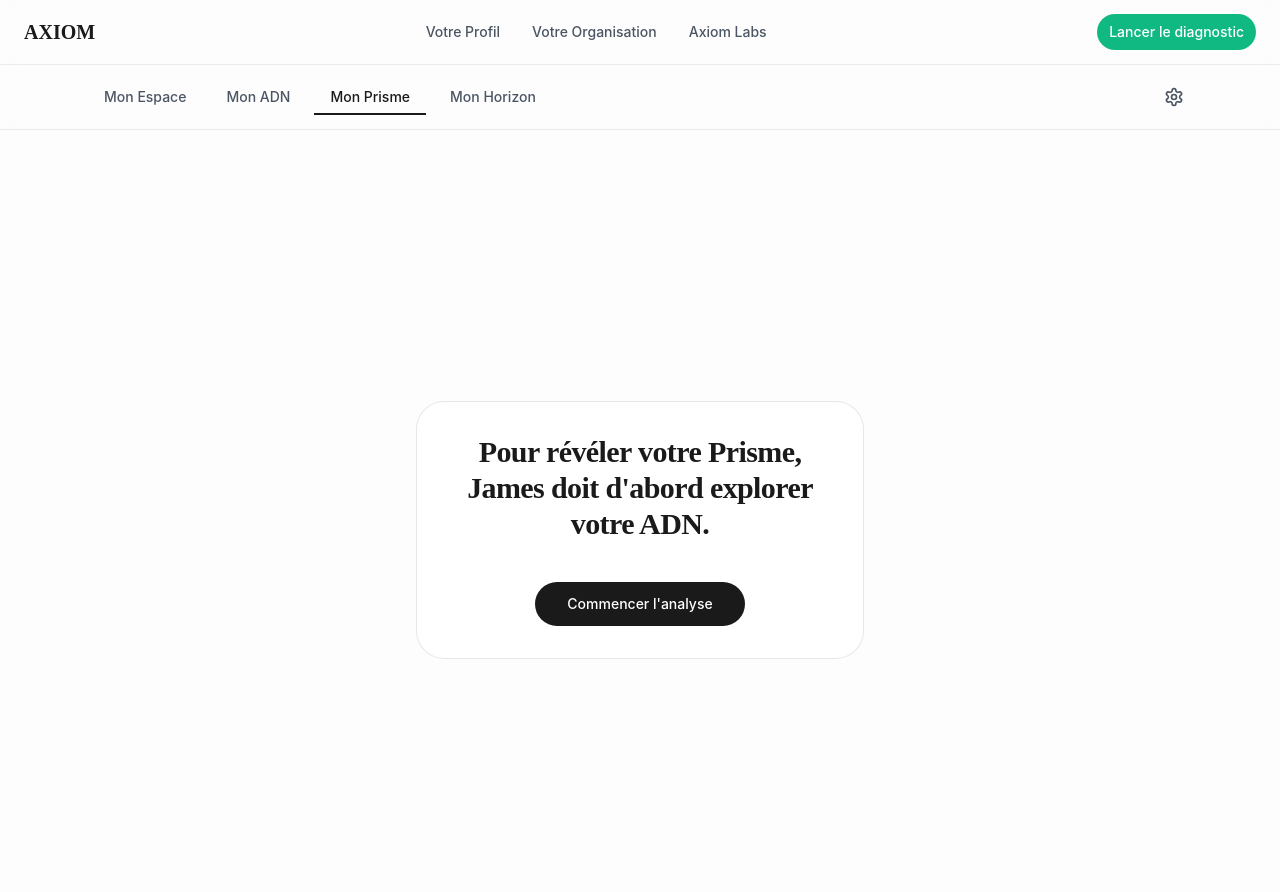
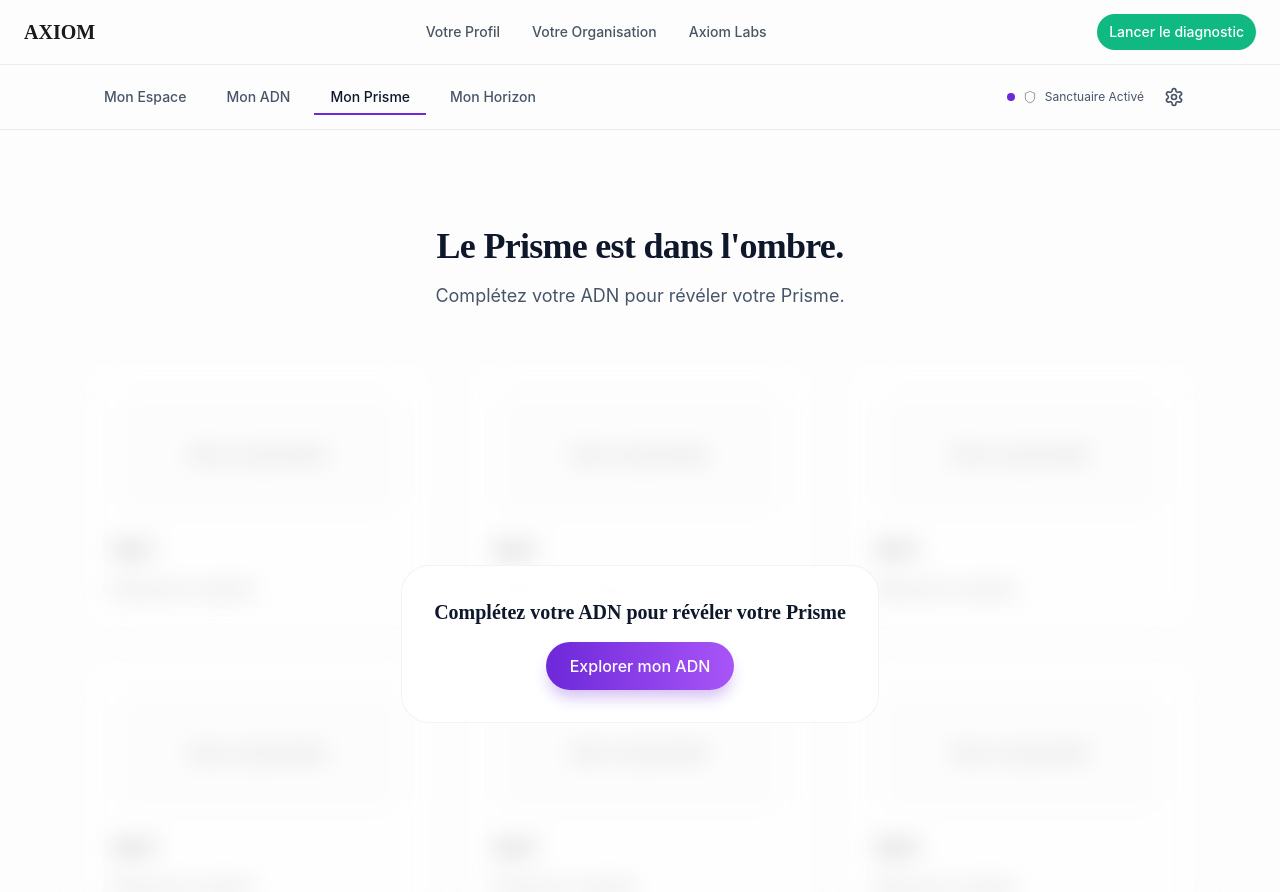
Before and after one commit to Yolesmans/james, a Next.js app: page /profil/resultats in a window 1280 px wide. Shown: the top 892 px of the page. Built offline with nearby package versions, Linux system fonts and the light colour scheme.

Commit message:
style(profil): apply Amethyst Sanctuary visual system and Prisme renaming

```diff
--- a/app/profil/layout.tsx
+++ b/app/profil/layout.tsx
@@ -2,7 +2,7 @@
 
 import { usePathname } from 'next/navigation'
 import Link from 'next/link'
-import { Settings } from 'lucide-react'
+import { Settings, Shield } from 'lucide-react'
 import { cn } from '@/lib/utils'
 
 const navItems = [
@@ -36,17 +36,26 @@ export default function ProfilLayout({
                     className={cn(
                       'relative px-4 py-2 text-sm font-medium transition-colors duration-200 whitespace-nowrap',
                       isActive
-                        ? 'text-[#1A1A1B]'
-                        : 'text-[#4B5563] hover:text-[#1A1A1B]'
+                        ? 'text-[#0F172A]'
+                        : 'text-[#475569] hover:text-[#0F172A]'
                     )}
                   >
                     {item.label}
                     {isActive && (
-                      <div className="absolute bottom-0 left-0 right-0 h-0.5 bg-[#1A1A1B]" />
+                      <div className="absolute bottom-0 left-0 right-0 h-0.5 bg-[#6D28D9]" />
                     )}
                   </Link>
                 )
               })}
+            </div>
+
+            {/* Badge Sanctuaire + Settings */}
+            <div className="flex items-center gap-3">
+              {/* Badge Sanctuaire Activé */}
+              <div className="hidden md:flex items-center gap-2 text-xs text-[#475569]">
+                <div className="w-2 h-2 rounded-full bg-[#6D28D9] animate-pulse" />
+                <Shield className="h-3.5 w-3.5" strokeWidth={1} />
+                <span>Sanctuaire Activé</span>
               </div>
 
               {/* Settings Icon */}
@@ -55,13 +64,14 @@ export default function ProfilLayout({
                 className={cn(
                   'p-2 rounded-lg transition-colors duration-200',
                   pathname === '/profil/settings'
-                  ? 'text-[#1A1A1B] bg-[rgba(26,26,27,0.05)]'
-                  : 'text-[#4B5563] hover:text-[#1A1A1B] hover:bg-[rgba(26,26,27,0.05)]'
+                    ? 'text-[#0F172A] bg-[rgba(226,232,240,0.3)]'
+                    : 'text-[#475569] hover:text-[#0F172A] hover:bg-[rgba(226,232,240,0.3)]'
                 )}
                 aria-label="Paramètres"
               >
                 <Settings className="h-5 w-5" />
               </Link>
+            </div>
           </nav>
         </div>
       </header>
--- a/app/profil/resultats/page.tsx
+++ b/app/profil/resultats/page.tsx
@@ -1,8 +1,8 @@
 'use client'
 
 import { useEffect, useState } from 'react'
+import Link from 'next/link'
 import { getAdnCompleted } from '@/lib/adn'
-import LockedPlaceholder from '@/components/profil/LockedPlaceholder'
 import BentoCard from '@/components/ui/BentoCard'
 
 export default function ProfilResultatsPage() {
@@ -16,14 +16,67 @@ export default function ProfilResultatsPage() {
   if (adnCompleted === null) {
     return (
       <div className="min-h-screen flex items-center justify-center bg-[#FDFDFD]">
-        <div className="text-[#1A1A1B]">Chargement...</div>
+        <div className="text-[#0F172A]">Chargement...</div>
       </div>
     )
   }
 
-  // Si l'ADN n'est pas complété, afficher le placeholder verrouillé
+  // Si l'ADN n'est pas complété, afficher le contenu avec effet de verrouillage visuel
   if (!adnCompleted) {
-    return <LockedPlaceholder />
+    return (
+      <div className="min-h-screen bg-[#FDFDFD] pb-20">
+        <div className="container max-w-6xl mx-auto px-4 py-12 md:py-24">
+          <div className="space-y-12">
+            <div className="text-center space-y-4">
+              <h1 className="text-3xl md:text-4xl font-serif font-semibold text-[#0F172A]">
+                Le Prisme est dans l'ombre.
+              </h1>
+              <p className="text-lg text-[#475569] max-w-2xl mx-auto">
+                Complétez votre ADN pour révéler votre Prisme.
+              </p>
+            </div>
+
+            {/* Bento Grid avec effet de verrouillage visuel */}
+            <div className="grid md:grid-cols-2 lg:grid-cols-3 gap-6 relative">
+              {/* Overlay central */}
+              <div className="absolute inset-0 flex items-center justify-center z-20 pointer-events-none">
+                <div className="text-center space-y-4 bg-white/90 backdrop-blur-sm rounded-[28px] p-8 border border-[rgba(226,232,240,0.5)]">
+                  <p className="text-xl font-serif font-semibold text-[#0F172A]">
+                    Complétez votre ADN pour révéler votre Prisme
+                  </p>
+                  <Link
+                    href="/profil/analyse"
+                    className="inline-block mt-4 px-6 py-3 text-white font-medium rounded-lg transition-all duration-300 hover:scale-105"
+                    style={{
+                      background: 'linear-gradient(to right, #6D28D9, #A855F7)',
+                      boxShadow: '0 10px 15px -3px rgba(109, 40, 217, 0.3)'
+                    }}
+                  >
+                    Explorer mon ADN
+                  </Link>
+                </div>
+              </div>
+
+              {[1, 2, 3, 4, 5, 6].map((item) => (
+                <BentoCard key={item} className="min-h-[200px] blur-md grayscale opacity-50">
+                  <div className="space-y-4">
+                    <div className="h-32 bg-[rgba(226,232,240,0.2)] rounded-lg flex items-center justify-center">
+                      <span className="text-sm text-[#475569]">Data-viz placeholder</span>
+                    </div>
+                    <h3 className="text-lg font-serif font-semibold text-[#0F172A]">
+                      Axe {item}
+                    </h3>
+                    <p className="text-sm text-[#475569]">
+                      Résonance à explorer
+                    </p>
+                  </div>
+                </BentoCard>
+              ))}
+            </div>
+          </div>
+        </div>
+      </div>
+    )
   }
 
   // Si l'ADN est complété, afficher le contenu avec BentoGrid
@@ -32,27 +85,27 @@ export default function ProfilResultatsPage() {
       <div className="container max-w-6xl mx-auto px-4 py-12 md:py-24">
         <div className="space-y-12">
           <div className="text-center space-y-4">
-            <h1 className="text-3xl md:text-4xl font-serif font-semibold text-[#1A1A1B]">
+            <h1 className="text-3xl md:text-4xl font-serif font-semibold text-[#0F172A]">
               Mon Prisme
             </h1>
-            <p className="text-lg text-[#4B5563] max-w-2xl mx-auto">
-              Découvrez les dimensions de votre profil révélées par James.
+            <p className="text-lg text-[#475569] max-w-2xl mx-auto">
+              Découvrez les résonances de votre profil explorées avec James.
             </p>
           </div>
 
           {/* Bento Grid avec placeholders pour data-viz */}
           <div className="grid md:grid-cols-2 lg:grid-cols-3 gap-6">
             {[1, 2, 3, 4, 5, 6].map((item) => (
-              <BentoCard key={item} className="bg-white border-[rgba(26,26,27,0.1)] min-h-[200px]">
+              <BentoCard key={item} className="min-h-[200px]">
                 <div className="space-y-4">
-                  <div className="h-32 bg-[rgba(26,26,27,0.05)] rounded-lg flex items-center justify-center">
-                    <span className="text-sm text-[#4B5563]">Data-viz placeholder</span>
+                  <div className="h-32 bg-[rgba(226,232,240,0.2)] rounded-lg flex items-center justify-center">
+                    <span className="text-sm text-[#475569]">Data-viz placeholder</span>
                   </div>
-                  <h3 className="text-lg font-serif font-semibold text-[#1A1A1B]">
-                    Dimension {item}
+                  <h3 className="text-lg font-serif font-semibold text-[#0F172A]">
+                    Axe {item}
                   </h3>
-                  <p className="text-sm text-[#4B5563]">
-                    Visualisation à venir
+                  <p className="text-sm text-[#475569]">
+                    Résonance à explorer
                   </p>
                 </div>
               </BentoCard>
--- a/app/profil/settings/page.tsx
+++ b/app/profil/settings/page.tsx
@@ -15,17 +15,17 @@ export default function ProfilSettingsPage() {
       <div className="container max-w-4xl mx-auto px-4 py-12 md:py-24">
         <div className="space-y-8">
           <div className="text-center space-y-4">
-            <h1 className="text-3xl md:text-4xl font-serif font-semibold text-[#1A1A1B]">
+            <h1 className="text-3xl md:text-4xl font-serif font-semibold text-[#0F172A]">
               Paramètres
             </h1>
-            <p className="text-lg text-[#4B5563] max-w-2xl mx-auto">
+            <p className="text-lg text-[#475569] max-w-2xl mx-auto">
               Gérez vos préférences et vos données.
             </p>
           </div>
 
-          <BentoCard className="bg-white border-[rgba(26,26,27,0.1)]">
+          <BentoCard>
             <div className="space-y-6">
-              <p className="text-[#4B5563]">
+              <p className="text-[#475569]">
                 Les paramètres seront disponibles prochainement.
               </p>
             </div>
--- a/components/profil/LockedPlaceholder.tsx
+++ b/components/profil/LockedPlaceholder.tsx
@@ -19,24 +19,28 @@ export default function LockedPlaceholder() {
           mounted ? 'opacity-100 translate-y-0' : 'opacity-0 translate-y-5'
         }`}
       >
-        <BentoCard className="text-center bg-white border-[rgba(26,26,27,0.1)]">
+        <BentoCard className="text-center">
           <div
             className={`space-y-6 transition-opacity duration-500 ease-out ${
               mounted ? 'opacity-100' : 'opacity-0'
             }`}
             style={{ transitionDelay: '200ms' }}
           >
-            <h2 className="text-2xl md:text-3xl font-serif font-semibold text-[#1A1A1B] leading-tight">
-              Pour révéler votre Prisme, James doit d'abord explorer votre ADN.
+            <h2 className="text-2xl md:text-3xl font-serif font-semibold text-[#0F172A] leading-tight">
+              Pour révéler votre Prisme, explorons ensemble votre ADN.
             </h2>
 
             <div className="pt-4">
               <Button
                 asChild
                 size="lg"
-                className="bg-[#1A1A1B] hover:bg-[#1A1A1B]/90 text-white font-medium"
+                className="text-white font-medium transition-all duration-300 hover:scale-105"
+                style={{
+                  background: 'linear-gradient(to right, #6D28D9, #A855F7)',
+                  boxShadow: '0 10px 15px -3px rgba(109, 40, 217, 0.3)'
+                }}
               >
-                <Link href="/profil/analyse">Commencer l'analyse</Link>
+                <Link href="/profil/analyse">Commencer l'exploration avec James</Link>
               </Button>
             </div>
           </div>
--- a/components/ui/BentoCard.tsx
+++ b/components/ui/BentoCard.tsx
@@ -12,14 +12,29 @@ export default function BentoCard({ children, className, variant = 'default' }:
     <div
       className={cn(
         'rounded-[28px] backdrop-blur-sm',
-        'bg-card',
-        'border border-[rgba(26,26,27,0.12)] dark:border-[rgba(253,253,253,0.15)]',
+        'bg-[#FFFFFF]',
+        'border border-[rgba(226,232,240,0.5)]',
         'p-6 md:p-8',
         variant === 'large' && 'md:p-12',
+        'transition-all duration-300',
+        'relative overflow-hidden',
+        'group',
         className
       )}
+      style={{
+        background: '#FFFFFF'
+      }}
     >
-      {children}
+      {/* Halo effect on hover */}
+      <div
+        className="absolute inset-0 opacity-0 group-hover:opacity-100 transition-opacity duration-300 pointer-events-none"
+        style={{
+          background: 'radial-gradient(circle at center, rgba(168,85,247,0.03) 0%, transparent 70%)'
+        }}
+      />
+      <div className="relative z-10">
+        {children}
+      </div>
     </div>
   )
 }
```
Also changed, not shown: app/profil/analyse/page.tsx (+12 -8 lines), app/profil/futur/page.tsx (+4 -4 lines), app/profil/page.tsx (+18 -11 lines). Lines whose indentation alone changed are shown as unchanged.
